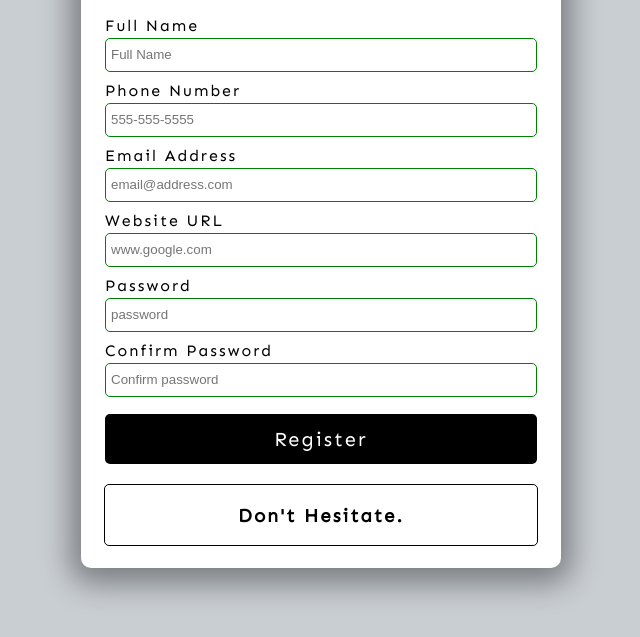
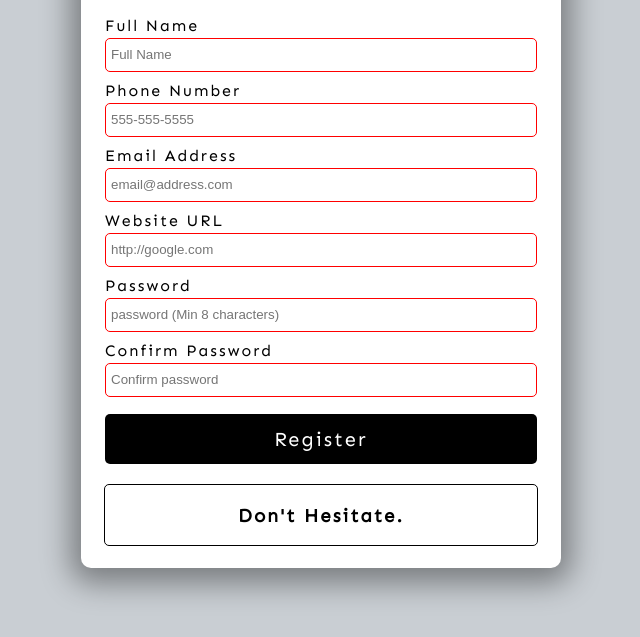
Before and after one commit to bolattt/form-validator, a plain HTML site: page index.html in a window 1280 px wide. Shown: the part 147-784 px from the top of the page, without its empty margins (319-959 px from the left). Drawn offline with Linux system fonts and the light colour scheme.

Commit message:
added form restrictions

```diff
--- a/index.html
+++ b/index.html
@@ -16,32 +16,37 @@
             <!-- Full Name -->
             <div class="form-group">
                 <label for="name">Full Name</label>
-                <input type="text" id='name' placeholder="Full Name">
+                <input type="text" id='name' placeholder="Full Name"
+                required minlength="3" maxlength="100">
             </div>
             <!-- Phone  -->
             <div class="form-group">
                 <label for="phone">Phone Number</label>
-                <input type="tel" id="phone" placeholder='555-555-5555'>
+                <input type="tel" id="phone" placeholder='555-555-5555'
+                required pattern="[0-9]{3}-[0-9]{3}-[0-9]{4}">
             </div>
             <!-- Email -->
             <div class="form-group">
                 <label for="email" >Email Address</label>
-                <input type="email" placeholder='email@address.com'>
+                <input type="email" placeholder='email@address.com' required>
             </div>
             <!-- Website URL -->
             <div class="form-group">
                 <label for="website">Website URL</label>
-                <input type="url"  id="website" placeholder='www.google.com'>
+                <input type="url"  id="website" placeholder='http://google.com' required>
             </div>
             <!-- Password -->
             <div class="form-group">
                 <label for="password1">Password</label>
-                <input type="password" id='password1' placeholder='password'>
+                <input type="password" id='password1' placeholder='password (Min 8 characters)'
+                required pattern='^(?=.*\d)(?=.*[a-z])(?=.*[A-Z])(?=.*[a-zA-Z]).{8,}$'
+                title="Please include at least 1 uppercase character, 1 lowercase character, and 1 number.">
             </div>
             <!-- Confirm Password -->
             <div class="form-group">
                 <label for="password2">Confirm Password</label>
-                <input type="passsword" id='password2' placeholder='Confirm password'>
+                <input type="password" id='password2' placeholder='Confirm password'
+                 required pattern='^(?=.*\d)(?=.*[a-z])(?=.*[A-Z])(?=.*[a-zA-Z]).{8,}$'>
             </div>
             <button type='submit'>Register</button>
         </form>
--- a/style.css
+++ b/style.css
@@ -47,6 +47,7 @@ input{
     padding:5px;
     border:1px solid black;
     border-radius: 5px;
+    outline:none;
     box-sizing: border-box;
     transition: all 0.3s;
 }
@@ -54,6 +55,8 @@ input{
 input:valid{
     border:1px solid green;
 }
+
+
 
 input:invalid{
     border:1px solid red;
```
